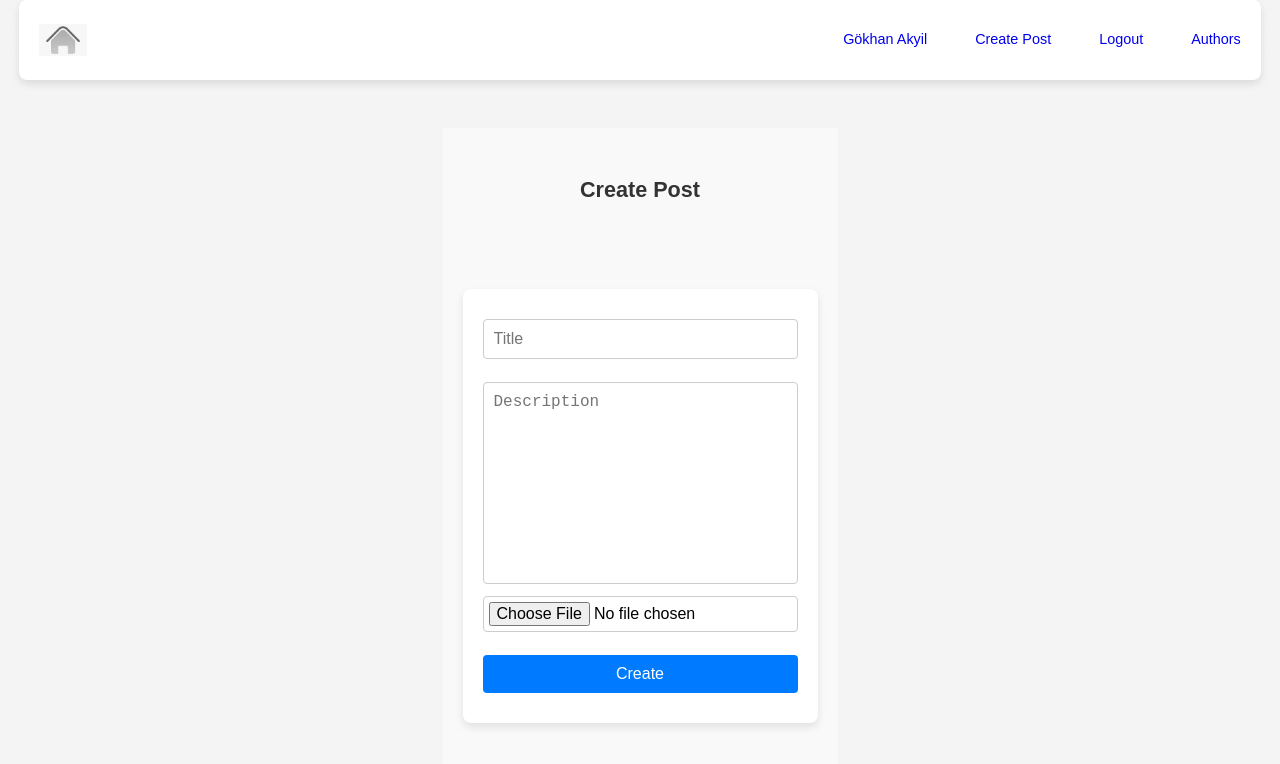
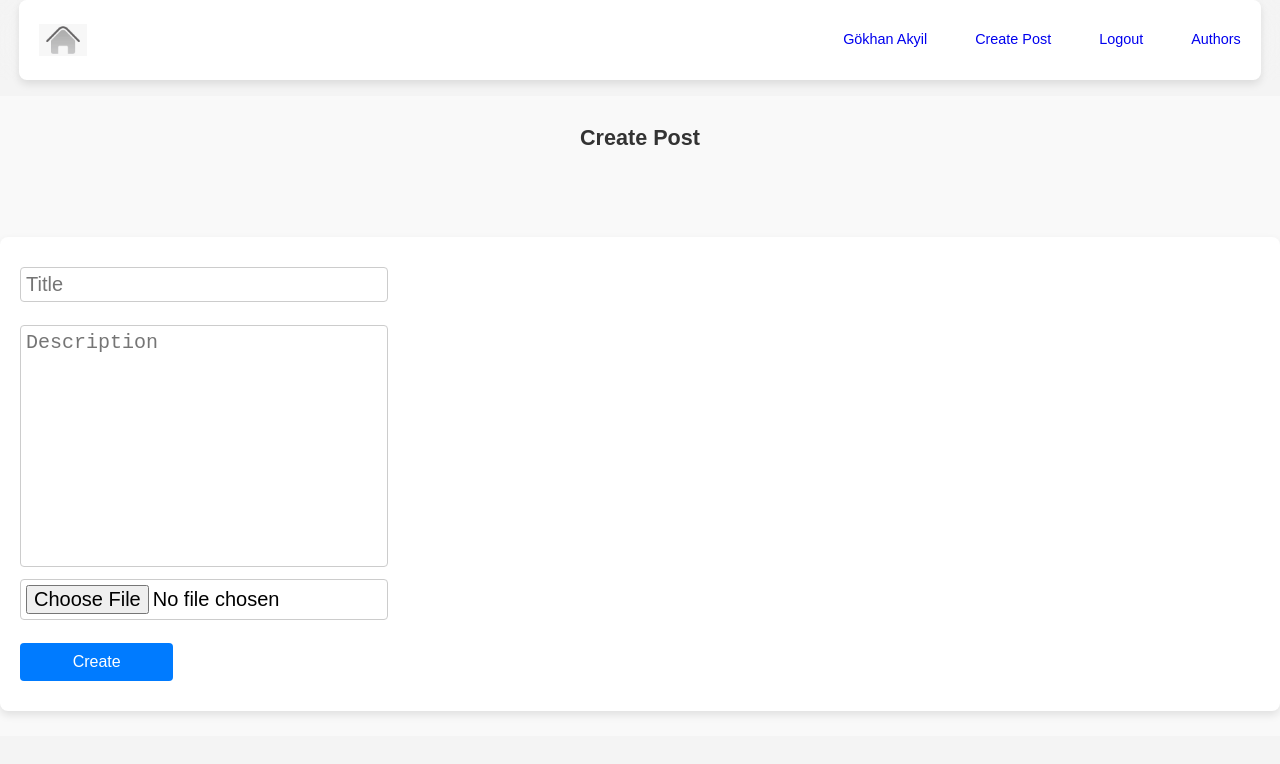
Before and after one commit to akyil88/my-blog-app-capstone, a React (Vite) app in the folder frontend/: page /create in a window 1280 px wide. Shown: the top 764 px of the page. Built offline with nearby package versions, Linux system fonts and the light colour scheme.

Commit message:
Login und Register Style

```diff
--- a/frontend/src/BlogCard/BlogCard.css
+++ b/frontend/src/BlogCard/BlogCard.css
@@ -1,73 +1,54 @@
-body {
-    font-family: Arial, sans-serif;
-    background-color: #f4f4f9;
-    margin: 0;
-    padding: 0;
-    display: flex;
-    justify-content: center;
+.container {
+    display: grid;
+    grid-template-columns: repeat(6, 6fr);
+    gap: 4rem;
     align-items: center;
-    min-height: 100vh; /* Mindesthöhe des Viewports */
-}
 
-.container {
-    background-color: #f4f4f4;
-    border-radius: 8px;
-    padding: 20px;
-    cursor: default;
 }
 
 .blog-card {
-    display: flex; /* Flexbox für die Blog-Karte */
-    gap: 20px; /* Abstand zwischen Bild und Inhalt */
-    padding: 10px;
-    box-shadow: 0 4px 8px rgba(0, 0, 0, 0.1);
-    transition: transform 0.3s ease;
-}
+    width: 350px; /* Feste Breite für jede Blog-Karte */
+    background-color: #fff; /* Weißer Hintergrund für Kontrast */
+    border-radius: 20px; /* Abgerundete Ecken */
+    box-shadow: 0 4px 10px rgba(0, 0, 0, 0.1); /* Leichter Schatten */
+    transition: transform 0.3s ease, box-shadow 0.3s ease; /* Übergänge für Hover */
+    overflow: hidden; /* Verhindert Überlauf */
+    align-items: flex-end;
 
-@media (max-width: 768px) {
-    .blog-card {
-        flex-direction: column; /* Stapeln auf kleineren Bildschirmen */
-    }
 }
 
 .blog-card:hover {
-    transform: scale(1.05);
+    transform: translateY(-5px); /* Anheben bei Hover */
+    box-shadow: 0 6px 15px rgba(0, 0, 0, 0.15); /* Verstärkter Schatten */
 }
 
 .image-preview {
-    width: 35%; /* Breite des Bildes */
-    max-width: 200px; /* Maximale Breite des Bildes */
-    border-radius: 8px; /* Abgerundete Ecken */
+    width: 100%; /* Volle Breite für das Bild */
+    height: 150px; /* Feste Höhe für das Bild */
     overflow: hidden;
 }
 
 .image-preview img {
     width: 100%;
-    height: auto;
+    height: 100%;
     object-fit: cover;
-    display: block;
-    border-radius: 8px; /* Abgerundete Ecken */
+    border-radius: 20px 20px 0 0; /* Abgerundete Ecken nur oben */
 }
 
 .blog-content {
-    flex: 1; /* Nimmt den verfügbaren Platz ein */
+    padding: 0; /* Innenabstand für den Inhalt */
 }
 
 .blog-title {
-    font-size: 1.6em;
+    font-size: 1.8em; /* Größere Schrift für den Titel */
     color: #333;
-    margin: 0;
-    text-decoration: none;
-}
-
-.blog-title a {
-    text-decoration: none;
-    color: inherit;
+    margin-bottom: 20px; /* Abstand unter dem Titel */
 }
 
 .blog-description {
-    font-size: 1em;
+    font-size: 0.9em; /* Kleinere Schrift für die Beschreibung */
     color: #666;
-    margin-top: 10px;
     line-height: 1.6;
+    text-align: justify;
+    margin-bottom: 10px; /* Abstand unter der Beschreibung */
 }
--- a/frontend/src/BlogCreatePage/BlogCreatePage.css
+++ b/frontend/src/BlogCreatePage/BlogCreatePage.css
@@ -1,12 +1,12 @@
 .create-post {
-    padding: 20px;
+    padding: 0;
     background-color: #f9f9f9;
 }
 
 .container {
     margin: 0 auto;
     background-color: #fff;
-    padding: 20px;
+    padding: 0;
     border-radius: 8px;
     box-shadow: 0 4px 8px rgba(0, 0, 0, 0.1);
 }
@@ -20,17 +20,17 @@ h2 {
 .create-post_form {
     display: flex;
     flex-direction: column;
-    gap: 15px;
+    gap: 50px;
 }
 
 .create-post_form input[type="text"],
 .create-post_form textarea,
 .create-post_form input[type="file"] {
-    width: 100%;
-    padding: 10px;
+    width: 240%;
+    padding: 5px;
     border: 1px solid #ccc;
     border-radius: 4px;
-    font-size: 16px;
+    font-size: 20px;
 }
 
 .create-post_form input[type="file"] {
--- a/frontend/src/BlogDetailPage/BlogDetail.css
+++ b/frontend/src/BlogDetailPage/BlogDetail.css
@@ -1,8 +1,9 @@
 body {
     font-family: Arial, sans-serif;
     background-color: #f4f4f9;
-    margin: 0;
+
     padding: 0;
+    margin-top: 15vh;
 }
 
 .blog-detail {
--- a/frontend/src/Header/Header.tsx
+++ b/frontend/src/Header/Header.tsx
@@ -9,6 +9,7 @@ type HeaderProps = {
 const Header: React.FC<HeaderProps> = ({ onCreateBlog }) => {
     return (
         <nav>
+
             <div className="container nav_container">
                 <Link to="/" className="nav_logo">
                     <img src={HomeButtonLogo} alt="Navbar Logo" />
```
